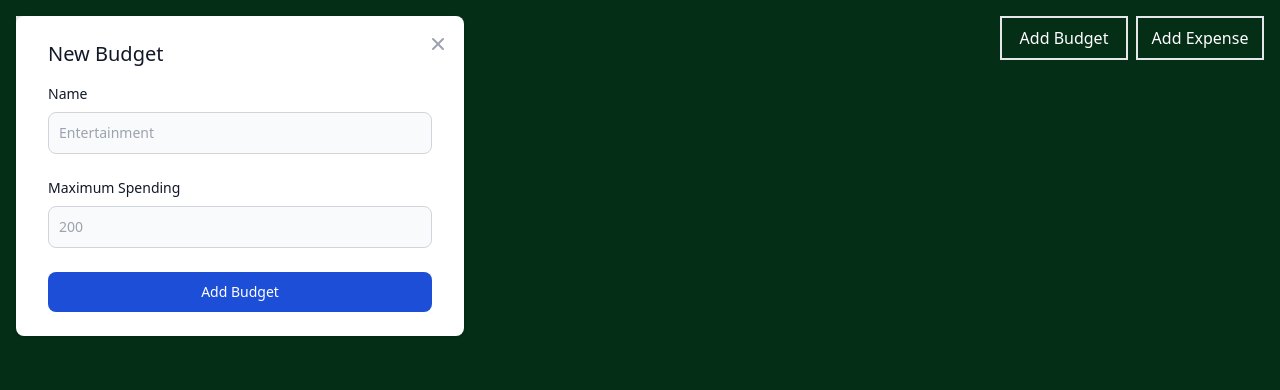
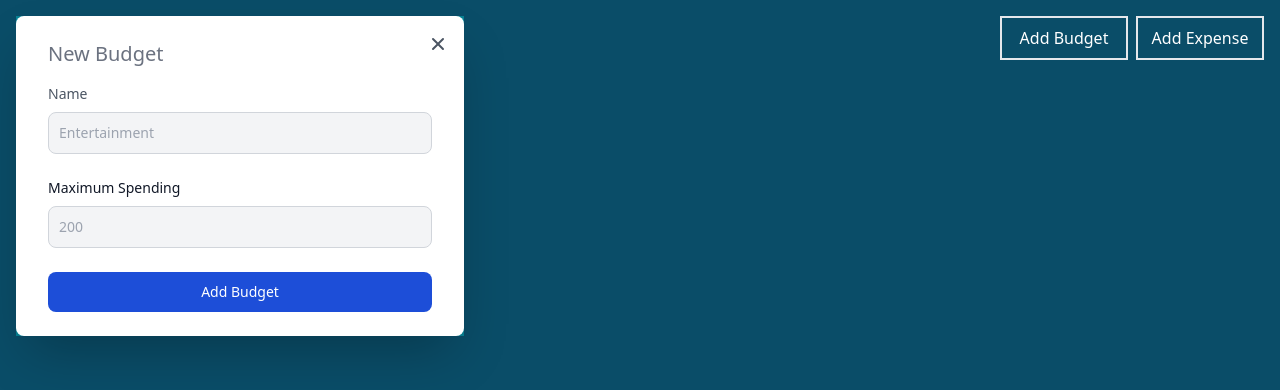
Before and after one commit to alex-nemeth/spendsmart, a React (Vite) app: page / in a window 1280 px wide. Both pictures are taken after a click on the button "Add Budget". Shown: the top 390 px of the page. Built offline with nearby package versions, Linux system fonts and the light colour scheme.

Commit message:
card and budget modal styling improvements

```diff
--- a/src/App.jsx
+++ b/src/App.jsx
@@ -31,7 +31,7 @@ function App() {
                         className="w-40 me-auto mx-4 border-2"
                     />
                     <button
-                        className="border-2 w-32"
+                        className="border-2 w-32 "
                         onClick={() => setShowAddBudgetModal(true)}
                     >
                         Add Budget
--- a/src/components/AddBudgetModal.jsx
+++ b/src/components/AddBudgetModal.jsx
@@ -19,20 +19,19 @@ export default function AddBudgetModal({ show, handleClose }) {
         <div
             className={`${
                 show ? "visible" : "hidden"
-            } fixed top-0 left-0 right-0 z-50  w-full p-4 overflow-x-hidden overflow-y-auto md:inset-0 h-[calc(100%-1rem)] max-h-full`}
+            }  fixed top-0 left-0 right-0 z-50  w-full p-4 overflow-x-hidden overflow-y-auto md:inset-0 h-[calc(100%-1rem)] max-h-full`}
         >
-            <div className="relative w-full max-w-md max-h-full">
-                <div className="relative bg-white rounded-lg shadow dark:bg-gray-700">
+            <div className=" modal relative w-full max-w-md max-h-full">
+                <div className="relative bg-white rounded-lg shadow-2xl">
                     <button
                         type="button"
-                        className="absolute top-3 right-2.5 text-gray-400 bg-transparent hover:bg-gray-200 hover:text-gray-900 rounded-lg text-sm p-1.5 ml-auto inline-flex items-center dark:hover:bg-gray-800 dark:hover:text-white"
+                        className="absolute top-3 right-2.5 text-gray-400 bg-transparent hover:bg-gray-100 hover:text-gray-900 rounded-lg text-sm p-1.5 ml-auto inline-flex items-center"
                         data-modal-hide="authentication-modal"
                         onClick={handleClose}
                     >
                         <svg
                             aria-hidden="true"
-                            className="w-5 h-5"
-                            fill="currentColor"
+                            className="w-5 h-5 fill-gray-600"
                             viewBox="0 0 20 20"
                             xmlns="http://www.w3.org/2000/svg"
                         >
@@ -45,14 +44,14 @@ export default function AddBudgetModal({ show, handleClose }) {
                         <span className="sr-only">Close modal</span>
                     </button>
                     <div className="px-6 py-6 lg:px-8">
-                        <h3 className="mb-4 text-xl font-medium text-gray-900 dark:text-white">
+                        <h3 className="mb-4 text-xl font-medium text-gray-500 ">
                             New Budget
                         </h3>
                         <form className="space-y-6" onSubmit={handleSubmit}>
                             <div>
                                 <label
                                     htmlFor="name"
-                                    className="block mb-2 text-sm font-medium text-gray-900 dark:text-white"
+                                    className="block mb-2 text-sm font-medium text-gray-600"
                                 >
                                     Name
                                 </label>
@@ -60,7 +59,7 @@ export default function AddBudgetModal({ show, handleClose }) {
                                     type="text"
                                     name="name"
                                     id="name"
-                                    className="bg-gray-50 border border-gray-300 text-gray-900 text-sm rounded-lg focus:ring-blue-500 focus:border-blue-500 block w-full p-2.5 dark:bg-gray-600 dark:border-gray-500 dark:placeholder-gray-400"
+                                    className="bg-gray-100 border border-gray-300 text-gray-900 text-sm rounded-lg focus:ring-blue-500 focus:border-blue-500 block w-full p-2.5"
                                     placeholder="Entertainment"
                                     ref={nameRef}
                                     required
@@ -69,7 +68,7 @@ export default function AddBudgetModal({ show, handleClose }) {
                             <div>
                                 <label
                                     htmlFor="max"
-                                    className="block mb-2 text-sm font-medium text-gray-900 dark:text-white"
+                                    className="block mb-2 text-sm font-medium text-gray-900"
                                 >
                                     Maximum Spending
                                 </label>
@@ -78,7 +77,7 @@ export default function AddBudgetModal({ show, handleClose }) {
                                     name="max"
                                     id="max"
                                     placeholder="200"
-                                    className="bg-gray-50 border border-gray-300 text-gray-900 text-sm rounded-lg focus:ring-blue-500 focus:border-blue-500 block w-full p-2.5 dark:bg-gray-600 dark:border-gray-500 dark:placeholder-gray-400 dark:text-white"
+                                    className="bg-gray-100 border border-gray-300 text-gray-900 text-sm rounded-lg focus:ring-blue-500 focus:border-blue-500 block w-full p-2.5"
                                     ref={maxRef}
                                     required
                                     step={0.01}
@@ -87,7 +86,7 @@ export default function AddBudgetModal({ show, handleClose }) {
                             <div className="flex justify-end">
                                 <button
                                     type="submit"
-                                    className="w-full text-white bg-blue-700 hover:bg-blue-800 focus:ring-4 focus:outline-none focus:ring-blue-300 font-medium rounded-lg text-sm px-5 py-2.5 text-center dark:bg-blue-600 dark:hover:bg-blue-700 dark:focus:ring-blue-800"
+                                    className="w-full text-white bg-blue-700 hover:bg-blue-800 focus:ring-4 focus:outline-none focus:ring-blue-300 font-medium rounded-lg text-sm px-5 py-2.5 text-center"
                                 >
                                     Add Budget
                                 </button>
--- a/src/components/BudgetCard.jsx
+++ b/src/components/BudgetCard.jsx
@@ -10,8 +10,9 @@ export default function BudgetCard({
     onViewExpensesClick,
 }) {
     const classNames = [];
-    if (amount > max) classNames.push("bg-red-500/[0.25]");
-    else if (gray) classNames.push("bg-gray-200/[0.2]");
+    if (amount > max) classNames.push("bg-red-200");
+    else if (gray) classNames.push("bg-brand-200");
+    else classNames.push("bg-brand-300");
 
     return (
         <div
--- a/src/styles.css
+++ b/src/styles.css
@@ -7,11 +7,15 @@
         background-color: theme("colors.white");
         border-radius: theme("borderRadius.lg");
         padding: theme("spacing.6");
-        box-shadow: theme("boxShadow.xl");
+        box-shadow: theme("boxShadow.2xl");
     }
 }
 
 body {
-    background-color: #052e16;
+    background-color: #0a4d68;
     color: white;
 }
+
+.modal {
+    background-color: #088395;
+}
```
